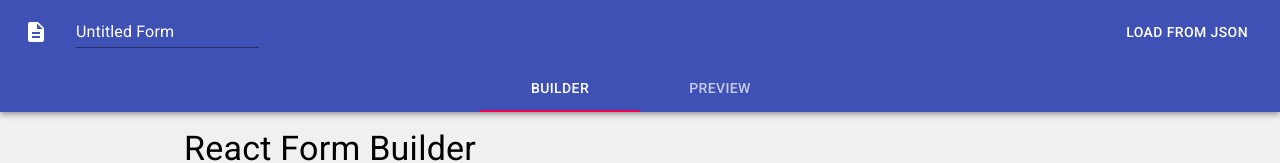
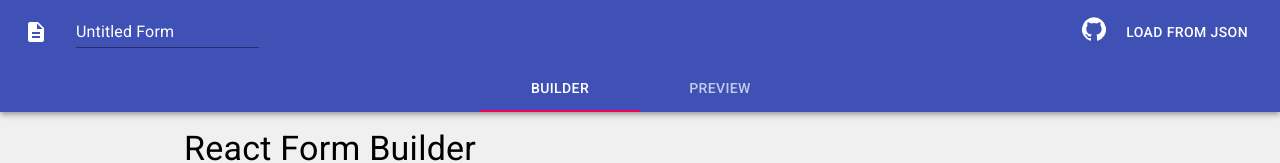
Before and after one commit to tanmayv/react-form-builder, a React (Create React App) app: page / in a window 1280 px wide. Shown: the top 163 px of the page. Built offline with nearby package versions, Linux system fonts and the light colour scheme.

Commit message:
github link

```diff
--- a/package.json
+++ b/package.json
@@ -5,6 +5,7 @@
   "dependencies": {
     "@date-io/date-fns": "^2.10.6",
     "@material-ui/core": "^4.11.0",
+    "@material-ui/icons": "^4.9.1",
     "@material-ui/pickers": "^3.2.10",
     "@testing-library/jest-dom": "^4.2.4",
     "@testing-library/react": "^9.5.0",
--- a/src/Home.tsx
+++ b/src/Home.tsx
@@ -1,9 +1,10 @@
 import React, { useState } from 'react';
 import { AppBar, Container, Icon, IconButton, makeStyles, Tab, Tabs, Toolbar } from '@material-ui/core';
+import { GitHub } from '@material-ui/icons';
 
 const useStyles = makeStyles((theme) => ({
   root: {
-    flexGrow: 1,
+    flexGrow: 1
   },
   menuButton: {
     marginRight: theme.spacing(2),
@@ -37,6 +38,7 @@ const Home: React.FC<HomeProps> = ({leftTab, rightTab, action, title}) => {
             <Icon>description</Icon>
           </IconButton>
           <div className={classes.title}>{title}</div>
+          <IconButton><a style={{color: 'white'}} href='https://github.com/tanmayv/react-form-builder' target='_blank'><GitHub /></a></IconButton>
           {action}
         </Toolbar>
         <Tabs
--- a/src/custom-component/DateComponent.tsx
+++ b/src/custom-component/DateComponent.tsx
@@ -12,6 +12,7 @@ const DateComponent: React.FC<ConfigProps> = ({ createProperty, properties, chan
     createProperty(PropertyType.STRING_OPTIONS, 'type', {options: typeOptions, selected: 'date'});
   }, []);
   return <TextField
+          fullWidth
           name={properties.name}
           label={properties.label}
           type={properties.type?.selected}
@@ -19,8 +20,7 @@ const DateComponent: React.FC<ConfigProps> = ({ createProperty, properties, chan
           onChange={e => change({value: e.target.value})}
           InputLabelProps={{
             shrink: true,
-      }}
-  />;
+          }}/>;
 
 };
 
```
Also changed, not shown: 1 other file (tests, documents, lock files or other folders). Lines whose indentation alone changed are shown as unchanged.
